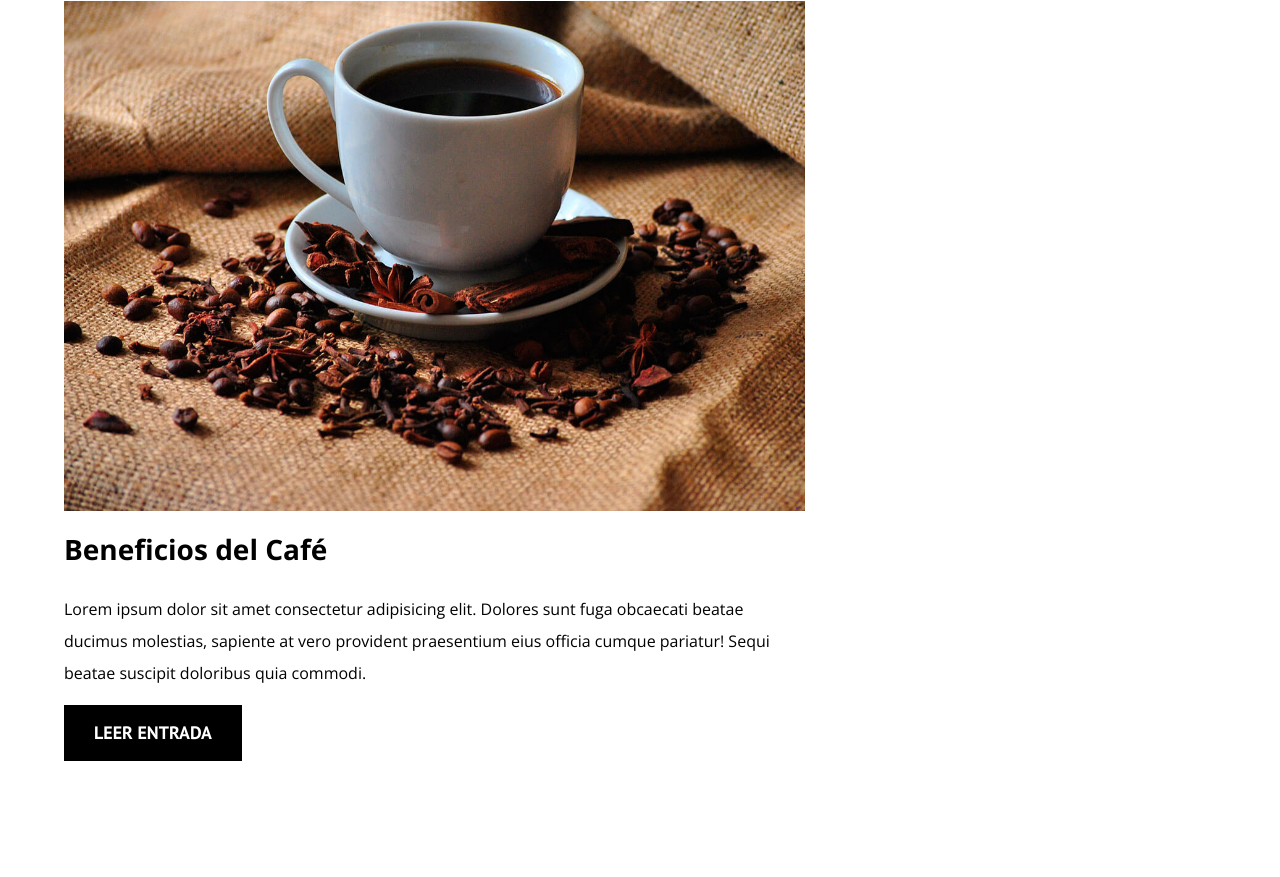
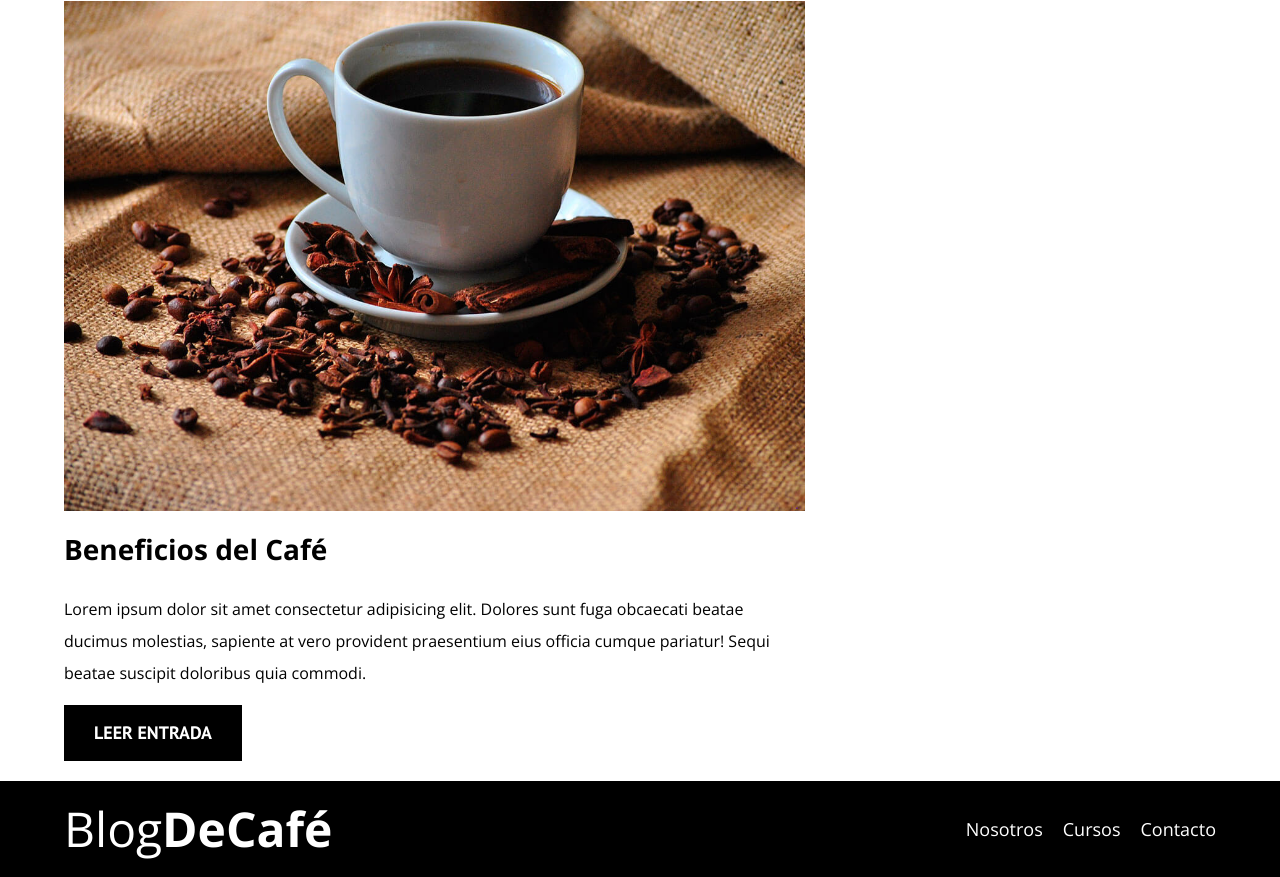
Before and after one commit to LuzGomezR/blogdecafe, a plain HTML site: page index.html in a window 1280 px wide. Shown: the part 2328-3205 px from the top of the page. Before the commit the page ends 3109 px from the top, so only its background shows below. Drawn offline with nearby package versions, Linux system fonts and the light colour scheme.

Commit message:
Creación del pie de pagina

```diff
--- a/css/style.css
+++ b/css/style.css
@@ -136,6 +136,10 @@ img{
     font-size: 2rem;
 }
 
+/*Estilos para el pie de pagina*/
+.footer{
+    background-color: rgb(0, 0, 0);
+}
 
 @media (min-width: 768px) { /*Ajusta los tamaños despues de los 768px*/
     .barra{
--- a/index.html
+++ b/index.html
@@ -34,6 +34,7 @@
     </header>
 
     <div class="contenedor contenido-principal">
+
         <main class="blog">
             <h3>Nuestro Blog</h3>
             <article class="entrada">
@@ -73,6 +74,7 @@
                 </div>
             </article>
         </main>
+
         <aside class="sidebar">
             <h3>Nuestros Cursos y Talleres</h3>
             <ul class="cursos no-padding">
@@ -100,6 +102,21 @@
         </aside>
     </div>
 
+    <footer class="footer">
+
+        <div class="contenedor">
+            <div class="barra">
+                <a href="index.html" class="logo">
+                <h1 class="logo__nombre no-margin">Blog<span class="logo__bold">DeCafé</span></h1>
+                </a>
+                <nav class="navegacion">
+                    <a href="nosotros.html" class="navegacion__enlace">Nosotros</a>
+                    <a href="cursos.html" class="navegacion__enlace">Cursos</a>
+                    <a href="contacto.html" class="navegacion__enlace">Contacto</a>
+                </nav>
+            </div>
+        </div>
+    </footer>
 
     <script src="js/scripts.js"></script>
 </body>
```
